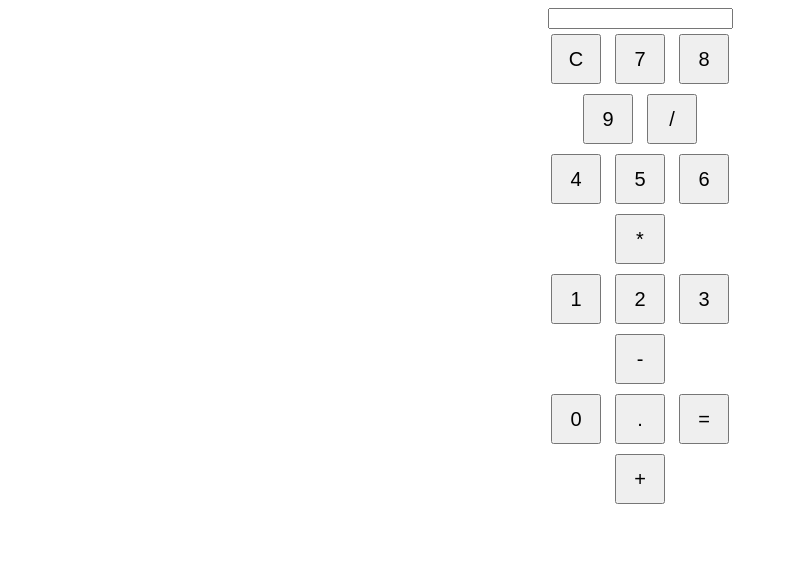
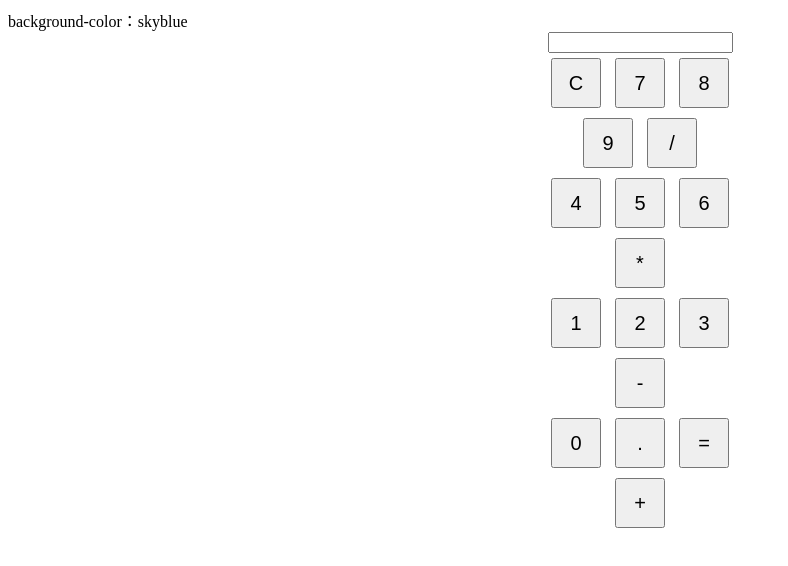
Before and after one commit to wandoupea2024/wandoupea2024.github.io, a plain HTML site: page index.html in a window 1280 px wide. Shown: the whole page, without its empty margins (0-788 px from the left). Drawn offline with Linux system fonts and the light colour scheme.

Commit message:
Update index.html

```diff
--- a/index.html
+++ b/index.html
@@ -34,6 +34,7 @@
 </head>
 
 <body>
+    background-color：skyblue
 
     <div class="calculator">
 
```
